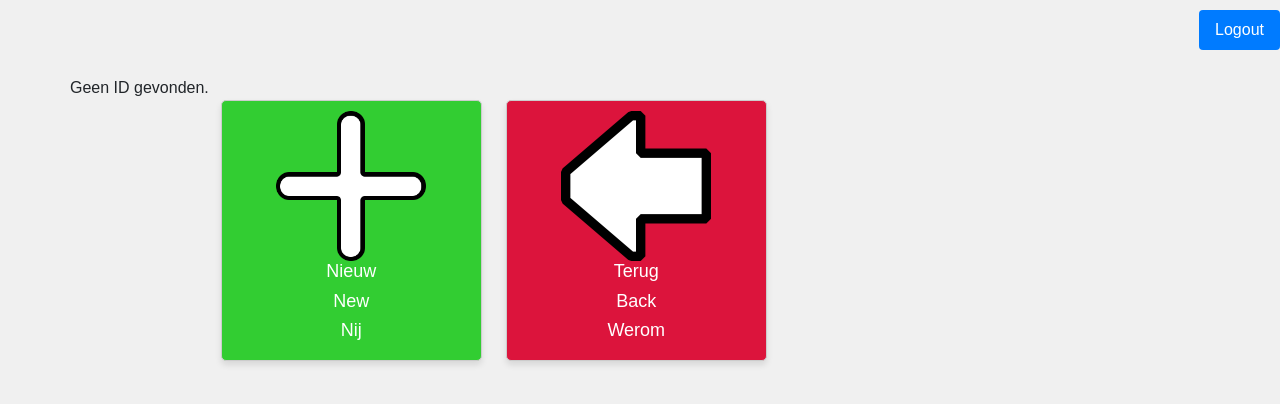
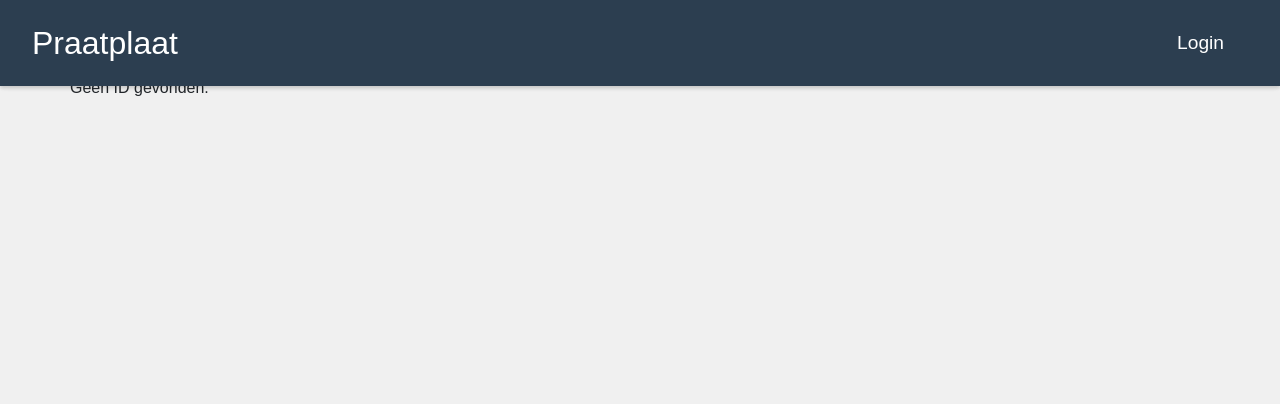
Before and after one commit to finnhet/praatplaat, a PHP site: page /elementen.php in a window 1280 px wide. Shown: the top 404 px of the page. Run offline with PHP 8.4, Linux system fonts and the light colour scheme; the visitor is signed in with stand-in values (Sample User, id 1); some libraries are stand-ins or nearby versions.

Commit message:
fix hopelijk

```diff
--- a/extra/adminheader.php
+++ b/extra/adminheader.php
@@ -22,34 +22,18 @@
 }
 ?>
 
-<!DOCTYPE html>
-<html lang="en">
-<head>
-    <meta charset="UTF-8">
-    <meta name="viewport" content="width=device-width, initial-scale=1.0">
-    <title>Logout</title>
-    <style>
-        .logout-button {
-            padding: 8px 16px;
-            margin-top: 10px;
-            background-color: #007bff;
-            color: #fff;
-            border: none;
-            border-radius: 4px;
-            cursor: pointer;
-            transition: background-color 0.3s;
-            float: right;
-        }
-        .logout-button:hover {
-            background-color: #0056b3;
-        }
-    </style>
-</head>
-<body>
-    <header style="position: absolute; top: 0; right: 0;">
-        <form method="post">
-            <button class="logout-button" type="submit" name="logout">Logout</button>
-        </form>
-    </header>
+<header class="admin-header">
+    <div class="brand">
+        <h1><a class="ontlinken" href="../paginas/index.php">Praatplaat</a></h1>
+    </div>
+    <nav class="admin-nav">
+        <ul>
+            <li><a href="../paginas/praatplaat.php">Praatplaten</a></li>
+            <li><a href="../paginas/elementEdit.php">Elementen</a></li>
+            <li><a class="ontlinken" href="?logout=true">Uitlog</a></li>
+        </ul>
+    </nav>
+</header>
+
 </body>
 </html>
--- a/extra/header.php
+++ b/extra/header.php
@@ -118,7 +118,7 @@
 
 <header class="admin-header">
     <div class="brand">
-    <h1> <a class="ontlinken" href="index.php">Praatplaat</a> </h1>
+    <h1> <a class="ontlinken" href="../paginas/index.php">Praatplaat</a> </h1>
     </div>
     <nav class="admin-nav">
         <ul>
--- a/extra/vwdpraatplaat.php
+++ b/extra/vwdpraatplaat.php
@@ -14,7 +14,7 @@
         echo "Praatplaat succesvol verwijderd.";
 
 
-        header("Location: ../praatplaat.php");
+        header("Location: ../paginas/praatplaat.php");
         exit();
     } else {
 
--- a/aj.php
+++ b/paginas/aj.php
@@ -1,7 +1,7 @@
 <?php
 
 if ($_SERVER["REQUEST_METHOD"] == "POST" && isset($_POST["UpdateEle"])) {
-    include 'db.php'; // Make sure this path is correct and the file is properly included
+    include '../db.php'; // Make sure this path is correct and the file is properly included
 
     $element_id = $_POST['element_id'] ?? null;
     $Naam_NL = $_POST['naam_NL'] ?? null; // Make sure to match the case with your form field names
--- a/elementen.php
+++ b/paginas/elementen.php
@@ -4,7 +4,9 @@
 
 // Include the appropriate header based on session status
 if (isset($_SESSION['username'])) {
-    include 'extra/adminheader.php'; // Include admin header if session started
+    include '../extra/adminheader.php'; // Include admin header if session started
+} else {
+    include '../extra/header.php'; // Include regular header if session hasn't started
 }
 ?>
 <!DOCTYPE html>
@@ -14,7 +16,7 @@
     <meta name="viewport" content="width=device-width, initial-scale=1.0">
     <title>Elementen</title>
     <link href="https://cdn.jsdelivr.net/npm/bootstrap@5.3.3/dist/css/bootstrap.min.css" rel="stylesheet" integrity="sha384-QWTKZyjpPEjISv5WaRU9OFeRpok6YctnYmDr5pNlyT2bRjXh0JMhjY6hW+ALEwIH" crossorigin="anonymous">
-
+    <?php include '../extra/header.php'; ?>
     <style>
         body {
             font-family: Arial, sans-serif;
@@ -25,7 +27,6 @@
         .container {
             padding-top: 100px; /* Adjust as needed */
         }
-
         .board {
             width: 100%;
             border: 1px solid #ccc;
@@ -126,11 +127,10 @@
     </style>
 </head>
 <body>
-
 <div class="container">
     <div class="row row-cols-1 row-cols-sm-2 row-cols-md-3 row-cols-lg-4 g-4">
         <?php
-        include 'db.php'; // Include your database connection file
+        include '../db.php'; // Include your database connection file
 
         if(isset($_GET['id'])) {
             $id = $_GET['id'];
@@ -140,8 +140,8 @@
             if ($result->num_rows > 0) {
                 while ($row = $result->fetch_assoc()) {
                     echo "<div class='col'>";
-                    echo "<div class='board' onclick='openModal(\"fotos/" . $row['Foto'] . "\", \"" . $row['NaamNL'] . "\", \"" . $row['NaamFR'] . "\", \"" . $row['NaamEN'] . "\")'>";
-                    echo "<img src='fotos/" . $row['Foto'] . "' alt='" . $row['NaamEN'] . "'>";
+                    echo "<div class='board' onclick='openModal(\"../fotos/" . $row['Foto'] . "\", \"" . $row['NaamNL'] . "\", \"" . $row['NaamFR'] . "\", \"" . $row['NaamEN'] . "\")'>";
+                    echo "<img src='../fotos/" . $row['Foto'] . "' alt='" . $row['NaamEN'] . "'>";
                     echo "<div class='board-content'>";
                     echo "<h2>" . $row['NaamNL'] . "</h2>";
                     echo "<p>" . $row['NaamEN'] . "</p>";
@@ -161,28 +161,6 @@
 
         $conn->close();
         ?>
-        <?php if(isset($_SESSION['username'])): ?> <!-- Only show if logged in -->
-        <div class='col'> <!-- ELEMENT TOEVOEG -->
-            <div style="background-color: #32cd32; color: white" class='board' onclick="window.location.href = 'elementEdit.php';">
-                <div class='board-content'>
-                    <img src="fotos/plusplus.png">
-                    <h2>Nieuw</h2>
-                    <h2>New</h2>
-                    <h2>Nij</h2>
-                </div>
-            </div>
-        </div>
-        <?php endif; ?>
-        <div class='col'> <!-- TERUG -->
-            <div style="background-color: crimson; color: white" class='board' onclick="window.location.href = 'index.php';">
-                <div class='board-content'>
-                    <img src="fotos/arrow.png">
-                    <h2>Terug</h2>
-                    <h2>Back</h2>
-                    <h2>Werom</h2>
-                </div>
-            </div>
-        </div>
     </div> <!-- .row -->
 </div> <!-- .container -->
 
--- a/wijzigpraatplaat.php
+++ b/paginas/wijzigpraatplaat.php
@@ -1,5 +1,5 @@
 <?php
-include 'db.php';
+include '../db.php';
 
 if ($_SERVER["REQUEST_METHOD"] == "POST" && isset($_POST["edit_submit"])) {
     // Get form data
@@ -42,7 +42,7 @@
 }
 
 function updatePraatplaat($id, $naam_nl = null, $naam_fr = null, $naam_en = null, $foto_name = null) {
-    include 'db.php';
+    include '../db.php';
     $conn = new mysqli($servername, $username, $password, $dbname);
     if ($conn->connect_error) {
         die("Connection failed: " . $conn->connect_error);
```
Also changed, not shown: bram.php (added, +38 -0 lines), paginas/elementEdit.php (renamed from elementEdit.php, +9 -4 lines), paginas/index.php (renamed from index.php, +5 -3 lines), paginas/praatplaat.php (renamed from praatplaat.php, +5 -5 lines), paginas/praatplaattvg.php (added, +66 -0 lines), paginas/uploadElement.php (renamed from uploadElement.php, +4 -4 lines), fotos/Frisian_flag.png (deleted), fotos/arrow.png (deleted), fotos/betere_catlandia.png (deleted), fotos/gnitsaleb_remade.png (deleted), paginas/login.php (renamed from login.php).
